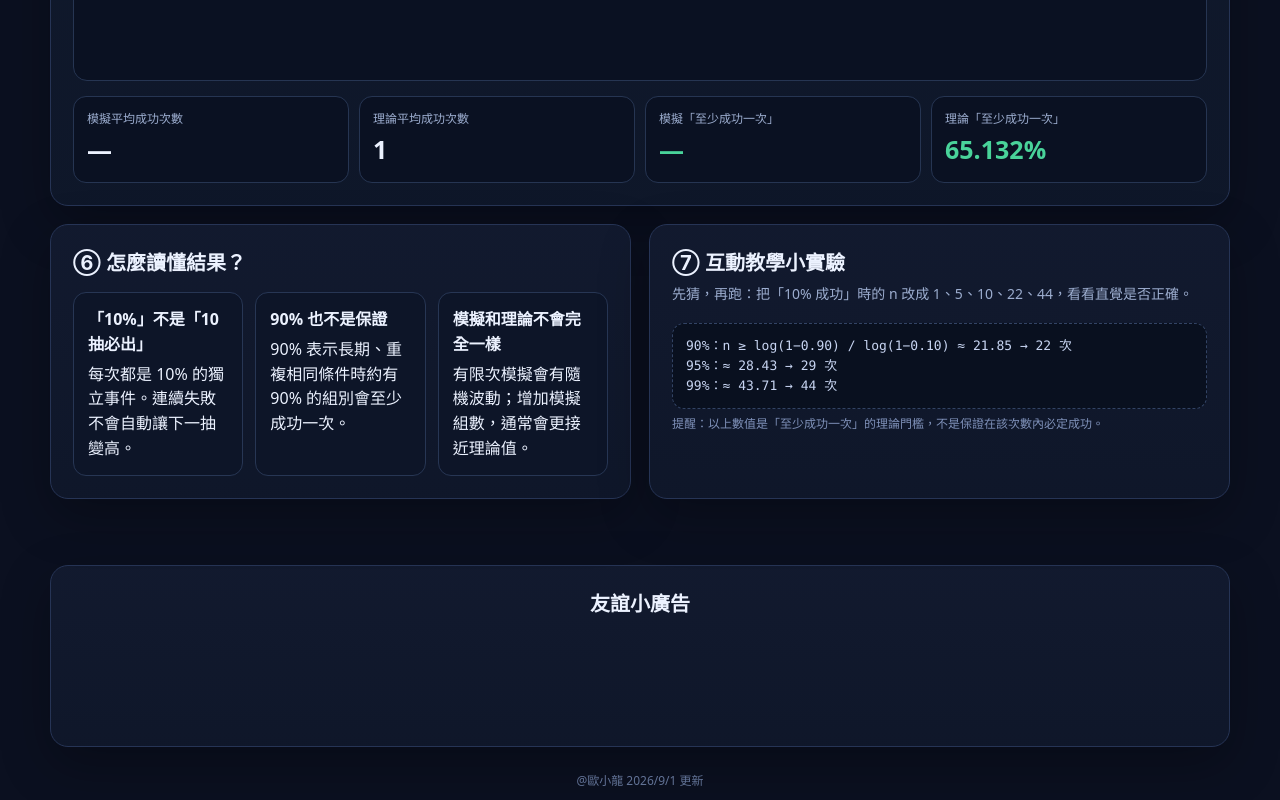
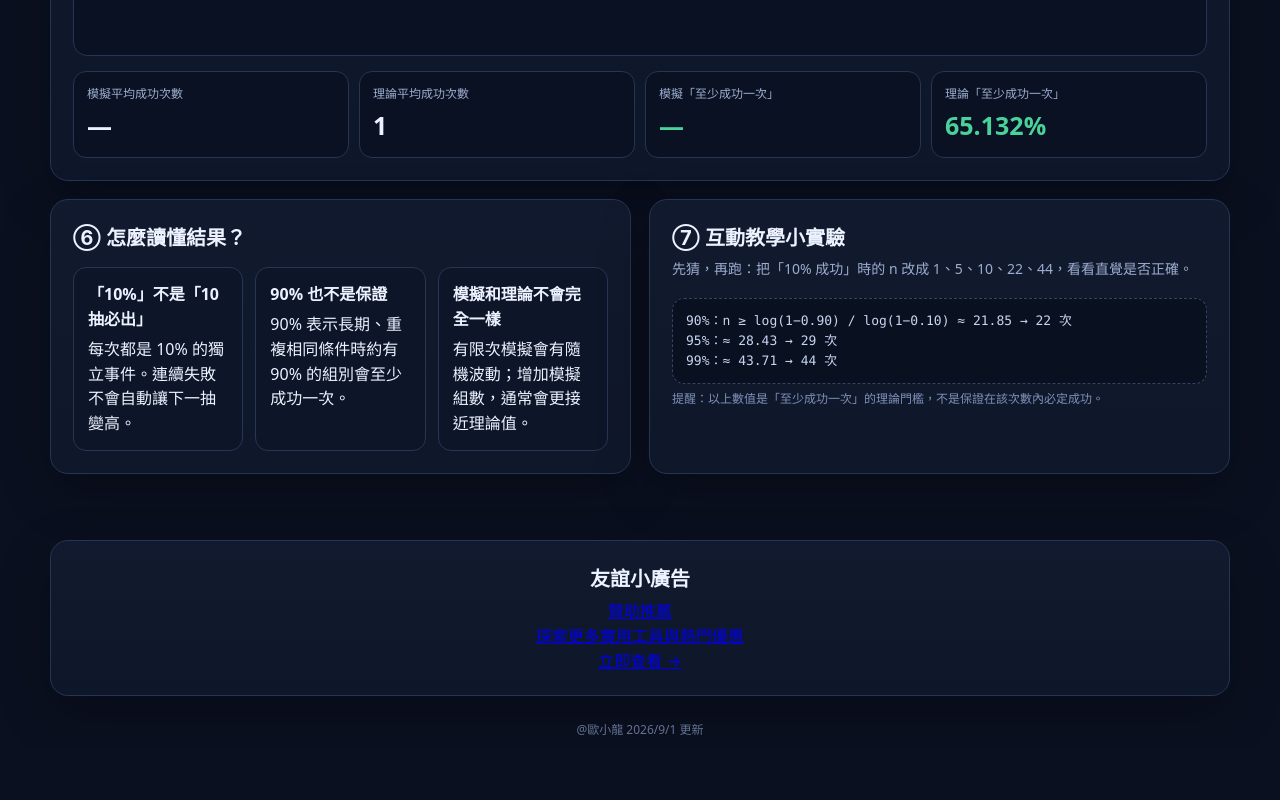
Before and after one commit to aaa1223hk/aaa1223hk.github.io, a plain HTML site: page index.html in a window 1280 px wide. Shown: the part 2181-2981 px from the top of the page. After the commit the page ends 2931 px from the top, so only its background shows below. Drawn offline with Linux system fonts and the light colour scheme.

Commit message:
ad update

```diff
--- a/index.html
+++ b/index.html
@@ -1,8 +1,7 @@
 <!doctype html>
 <html lang="zh-Hant">
 <head>
-<script>(function(s){s.dataset.zone='12336892',s.src='https://n6wxm.com/vignette.min.js'})([document.documentElement, document.body].filter(Boolean).pop().appendChild(document.createElement('script')))</script>
-// ↑AD
+
   <meta charset="utf-8" />
   <meta name="viewport" content="width=device-width, initial-scale=1" />
   <title>遊戲機率模擬器｜成功率 × 抽數 × 成本</title>
@@ -747,11 +746,11 @@
 
     <section class="friend-ad" aria-label="友誼小廣告">
       <h2>友誼小廣告</h2>
-      <ins class="adsbygoogle friend-ad-ins"
-           data-ad-layout="in-article"
-           data-ad-format="fluid"
-           data-ad-client="ca-pub-5098041229443474"
-           data-ad-slot="8188420665"></ins>
+      <a href="https://uplcm.com/4/12336908" target="_blank" rel="noopener noreferrer sponsored" class="ad-banner">
+    <div class="ad-badge">贊助推薦</div>
+    <div class="ad-title">探索更多實用工具與熱門優惠</div>
+    <div class="ad-cta">立即查看 →</div>
+  </a>
     </section>
 
     <div class="footer">@歐小龍 2026/9/1 更新</div>
```
